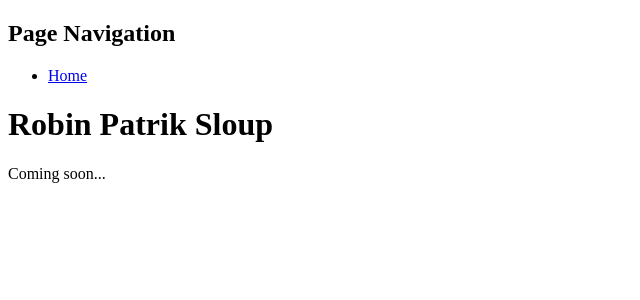
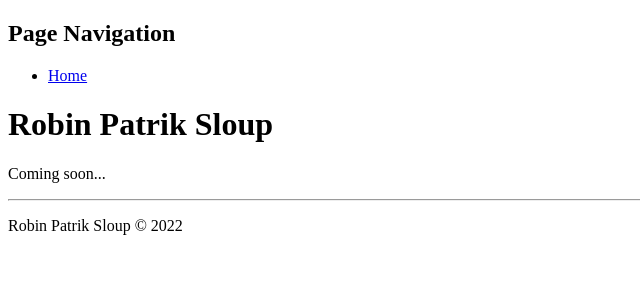
Before and after one commit to rpsloup/rpsloup.github.io, a React (Create React App) app: page / in a window 1280 px wide. Shown: the top 300 px of the page, without its empty margins (0-640 px from the left). Built offline with nearby package versions, Linux system fonts and the light colour scheme.

Commit message:
Creating the Page Footer block

```diff
--- /dev/null
+++ b/src/components/blocks/PageFooter/PageFooter.component.tsx
@@ -0,0 +1,9 @@
+const PageFooter = (): JSX.Element =>
+  (
+    <footer>
+      <hr />
+      <p>Robin Patrik Sloup &copy; 2022</p>
+    </footer>
+  );
+
+export default PageFooter;
--- /dev/null
+++ b/src/components/blocks/PageFooter/index.ts
@@ -0,0 +1,3 @@
+import PageFooter from './PageFooter.component';
+
+export default PageFooter;
--- a/src/layouts/DefaultLayout.tsx
+++ b/src/layouts/DefaultLayout.tsx
@@ -1,4 +1,5 @@
 import PageNavigation from '../components/blocks/PageNavigation';
+import PageFooter from '../components/blocks/PageFooter';
 
 type Props = {
   children: React.ReactNode;
@@ -9,6 +10,7 @@ const DefaultLayout = ({ children }: Props) =>
     <>
       <PageNavigation />
       {children}
+      <PageFooter />
     </>
   );
 
```
